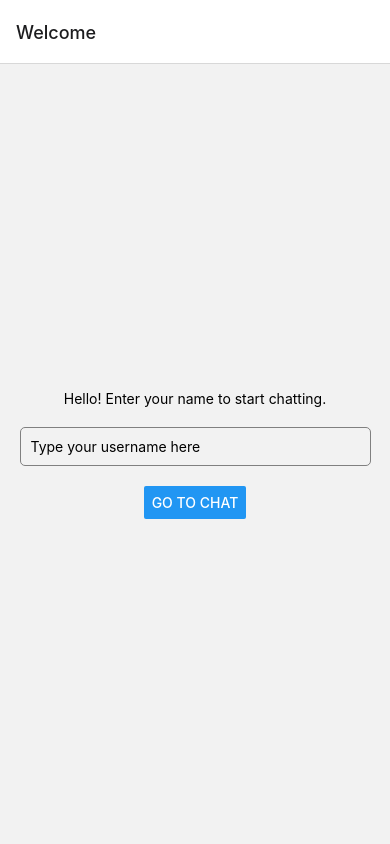
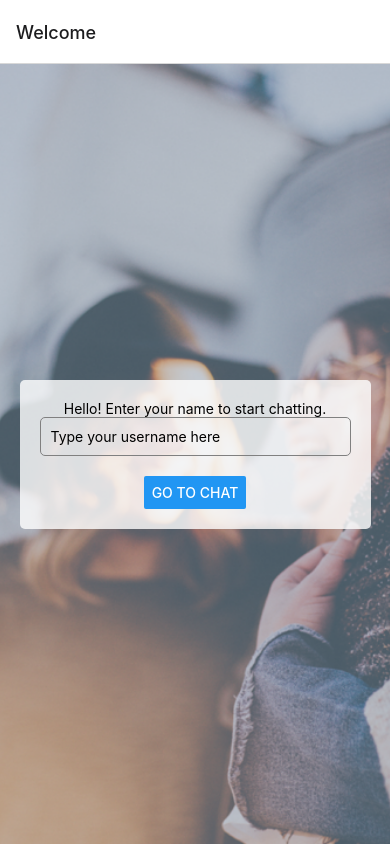
Before and after one commit to darunbjork/chat-app, a React Native app: screen /Start in a window 390 px wide. Built offline with nearby package versions, Linux system fonts and the light colour scheme.

Commit message:
Added Background Image

```diff
--- a/components/Start.js
+++ b/components/Start.js
@@ -1,10 +1,15 @@
 import React, { useState } from 'react';
-import { StyleSheet, View, Text, Button, TextInput } from 'react-native';
+import { StyleSheet, View, Text, Button, TextInput, ImageBackground } from 'react-native';
 
 const Start = ({ navigation }) => {
   const [name, setName] = useState('');
 
   return (
+    <ImageBackground
+      source={require('../assets/Background Image.png')}
+      style={styles.background}
+      resizeMode="cover"  // Ensures the background covers the whole View
+    >
       <View style={styles.container}>
         <Text>Hello! Enter your name to start chatting.</Text>
         <TextInput
@@ -18,22 +23,31 @@ const Start = ({ navigation }) => {
           onPress={() => navigation.navigate('Chat', { name })}
         />
       </View>
+    </ImageBackground>
   );
 };
 
 const styles = StyleSheet.create({
+  background: {
+    flex: 1,
+    width: '100%',
+    height: '100%',
+    justifyContent: 'center',
+    alignItems: 'center',
+  },
   container: {
-    flex: 1,
-    justifyContent: 'center',
-    alignItems: 'center'
+    backgroundColor: 'rgba(255, 255, 255, 0.8)',  // Semi-transparent background for better readability
+    width: '90%',
+    padding: 20,
+    borderRadius: 5,
+    alignItems: 'center',
   },
   textInput: {
-    width: "90%",
+    width: "100%",
     padding: 10,
     borderWidth: 1,
     borderColor: 'gray',
     borderRadius: 5,
-    marginTop: 20,
     marginBottom: 20
   }
 });
```
Also changed, not shown: assets/Background Image.png (added). Lines whose indentation alone changed are shown as unchanged.
